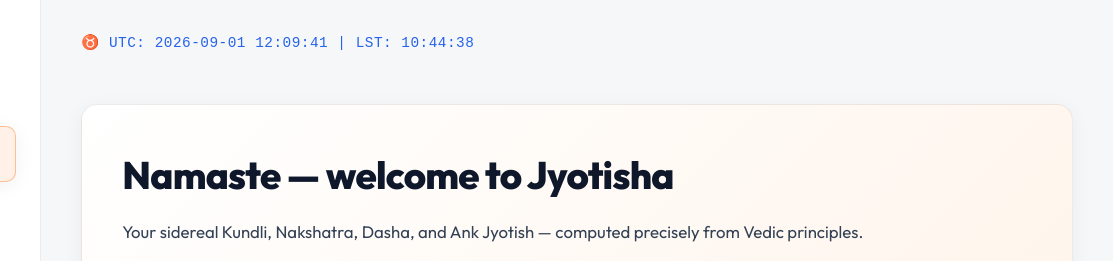
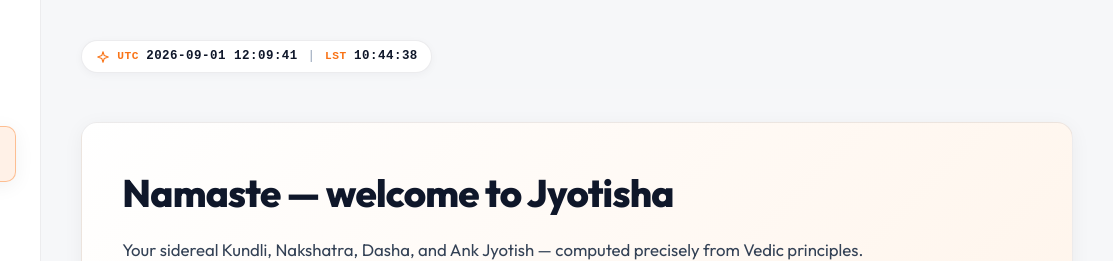
Before and after one commit to JPatil22/astro-jyotisha, a website with bundled scripts: page index.html in a window 1280 px wide. Shown: the top 261 px of the page, 167-1280 px from the left. Built offline with nearby package versions, Linux system fonts and the light colour scheme.

Commit message:
UI/UX upgrade: replace zodiac emoji in cosmic clock with SVG pill badge

```diff
--- a/js/app.js
+++ b/js/app.js
@@ -257,10 +257,10 @@ function initStarfield() {
 }
 
 function initClock() {
-  const zodiacSigns = ['♈', '♉', '♊', '♋', '♌', '♍', '♎', '♏', '♐', '♑', '♒', '♓'];
   setInterval(() => {
     const now = new Date();
-    const utcStr = now.toISOString().replace('T', ' ').substring(0, 19);
+    const utcDate = now.toISOString().substring(0, 10);
+    const utcTime = now.toISOString().substring(11, 19);
 
     // Simulate sidereal clock ticker
     const j2000 = new Date(2000, 0, 1);
@@ -269,9 +269,20 @@ function initClock() {
     const h = Math.floor(siderealTime);
     const m = Math.floor((siderealTime - h) * 60);
     const s = Math.floor(((siderealTime - h) * 60 - m) * 60);
-
-    const zodiacIcon = zodiacSigns[Math.floor((now.getMinutes() / 5)) % 12];
-    dom.cosmicClock.innerHTML = `${zodiacIcon} UTC: ${utcStr} | LST: ${String(h).padStart(2, '0')}:${String(m).padStart(2, '0')}:${String(s).padStart(2, '0')}`;
+    const lstStr = `${String(h).padStart(2, '0')}:${String(m).padStart(2, '0')}:${String(s).padStart(2, '0')}`;
+
+    if (dom.cosmicClock) {
+      dom.cosmicClock.innerHTML = `
+        <div class="cosmic-clock-pill">
+          <svg class="ico ico-accent" style="width: 14px; height: 14px;"><use href="#i-sparkle"/></svg>
+          <span class="clock-tag">UTC</span>
+          <strong>${utcDate} ${utcTime}</strong>
+          <span class="clock-divider">|</span>
+          <span class="clock-tag">LST</span>
+          <strong>${lstStr}</strong>
+        </div>
+      `;
+    }
   }, 1000);
 }
 
--- a/style.css
+++ b/style.css
@@ -1328,7 +1328,42 @@ h1, h2, h3, h4 { font-weight: 700; letter-spacing: -0.01em; color: var(--color-t
 
 /* Sidebar & top bar */
 .sidebar { background: #ffffff; border-right: 1px solid var(--border-glass); }
-.top-bar { background: transparent; color: var(--color-text-faded); }
+.top-bar {
+  display: flex;
+  align-items: center;
+  justify-content: space-between;
+  background: transparent;
+  color: var(--color-text-faded);
+  padding: 0.5rem 0 1rem 0;
+}
+.cosmic-clock-pill {
+  display: inline-flex;
+  align-items: center;
+  gap: 0.45rem;
+  padding: 0.35rem 0.85rem;
+  background: #ffffff;
+  border: 1.5px solid var(--border-glass);
+  border-radius: 999px;
+  font-size: 0.78rem;
+  color: var(--color-text-white);
+  box-shadow: 0 2px 8px rgba(18, 23, 42, 0.04);
+}
+.cosmic-clock-pill .clock-tag {
+  font-weight: 800;
+  font-size: 0.7rem;
+  color: var(--color-gold);
+  letter-spacing: 0.05em;
+}
+.cosmic-clock-pill strong {
+  font-family: 'JetBrains Mono', monospace, sans-serif;
+  font-size: 0.78rem;
+  color: #0f172a;
+  font-weight: 600;
+}
+.cosmic-clock-pill .clock-divider {
+  color: #94a3b8;
+  margin: 0 0.15rem;
+}
 .nav-link { color: var(--color-text-faded); font-weight: 500; border-radius: 10px; }
 .nav-link:hover { color: var(--color-text-white); background: rgba(18, 23, 42, 0.04); }
 .nav-link.active { color: var(--color-gold); background: rgba(249, 115, 22, 0.10); }
```
